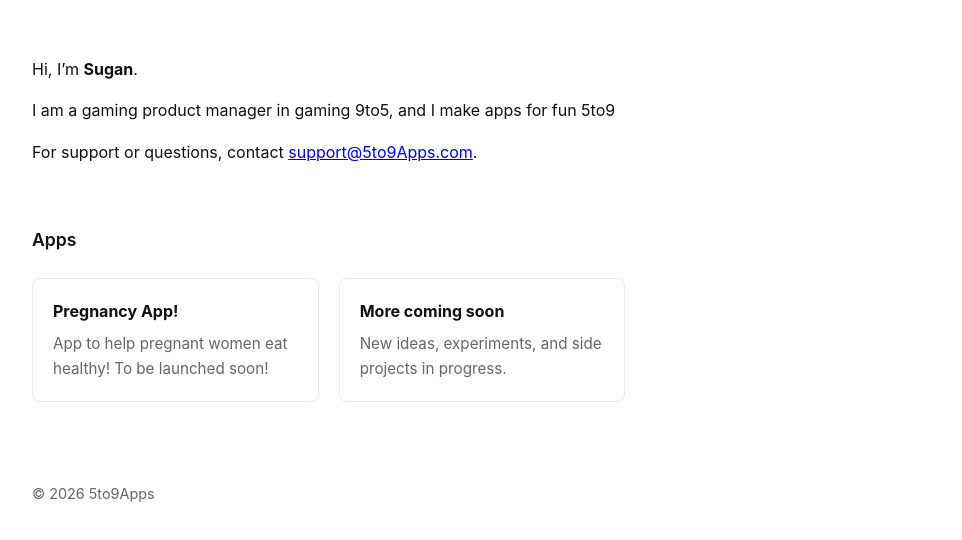
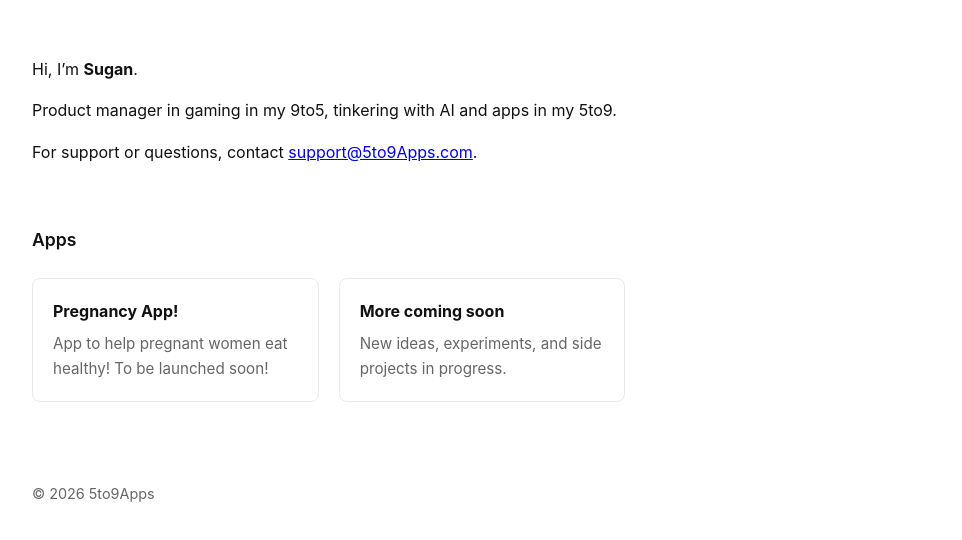
Before and after one commit to suganshreyas/5to9apps.github.io, a plain HTML site: page index.html in a window 1280 px wide. Shown: the part 74-614 px from the top of the page, without its empty margins (158-1120 px from the left). Drawn offline with Linux system fonts and the light colour scheme.

Commit message:
Text change

```diff
--- a/index.html
+++ b/index.html
@@ -127,7 +127,7 @@
       </p>
 
       <p>
-        I am a gaming product manager in gaming 9to5, and I make apps for fun 5to9
+        Product manager in gaming in my 9to5, tinkering with AI and apps in my 5to9.
       </p>
 
       <p>
```
